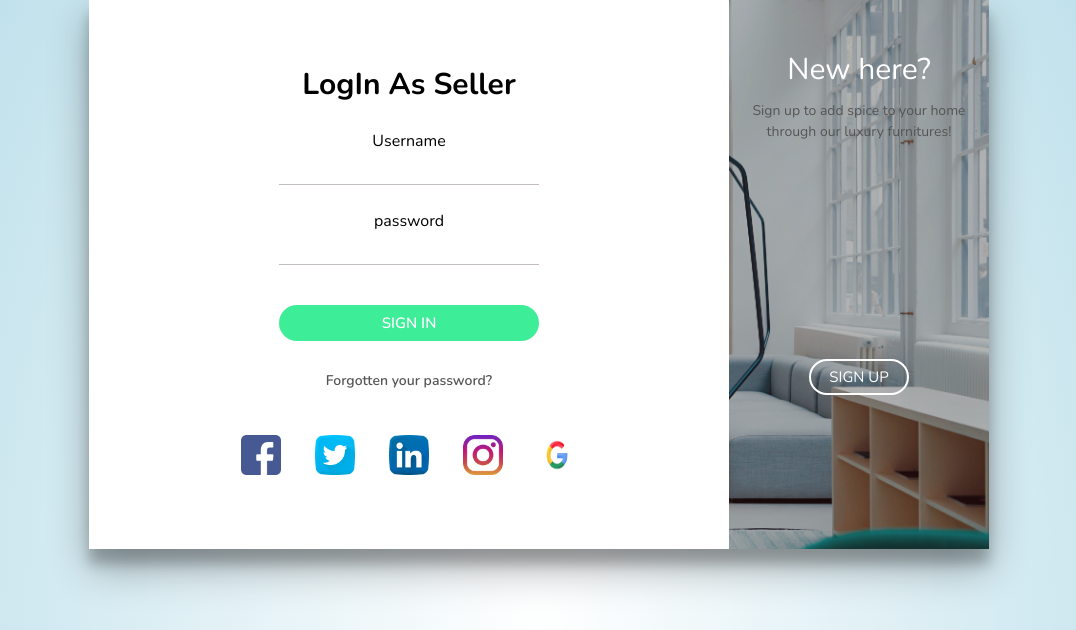
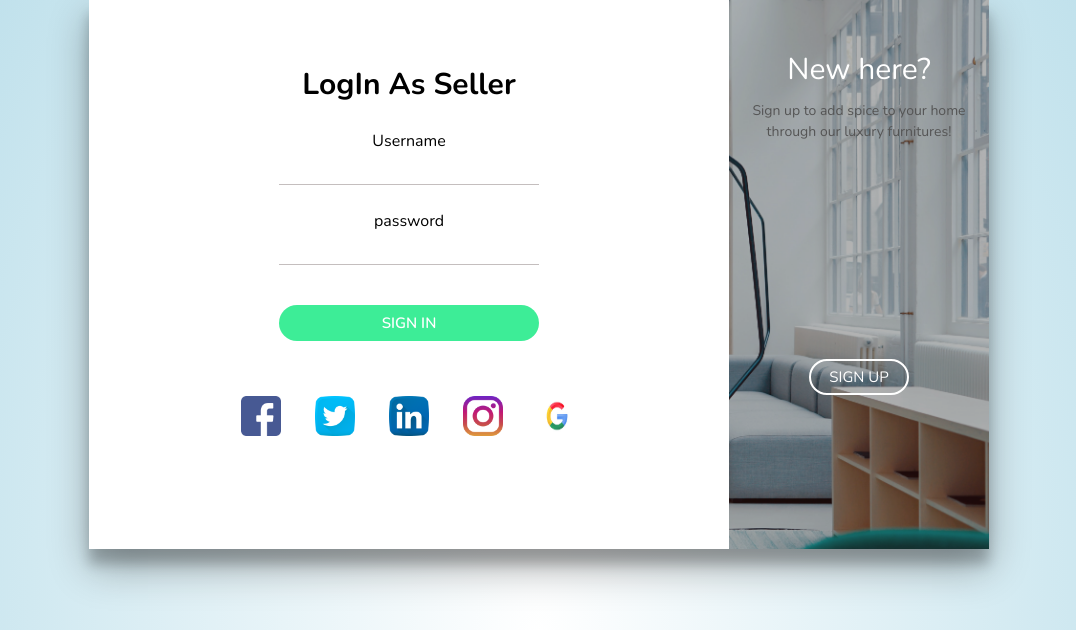
Before and after one commit to SayyedaAsma/AIENABLED-ARBASED-FURNITUREPORTAL, a Django app: page /shop/loginseller in a window 1280 px wide. Shown: the part 322-952 px from the top of the page, without its empty margins (101-1177 px from the left). Run offline with Django 4.2, Linux system fonts and the light colour scheme; parts of the project's set-up code (start-up, migrations or seed data) failed here and were passed over.

Commit message:
Update loginseller.html

```diff
--- a/shop/templates/shop/loginseller.html
+++ b/shop/templates/shop/loginseller.html
@@ -62,9 +62,7 @@
             </label>
             <button class="submit" type="submit">Sign In</button>
 
-            <p class="forgot-pass">
-              <a href="{% url 'password_reset' %}">Forgotten your password?</a>
-            </p>
+
           </form>
           <!---->
           <div class="social-media">
```
